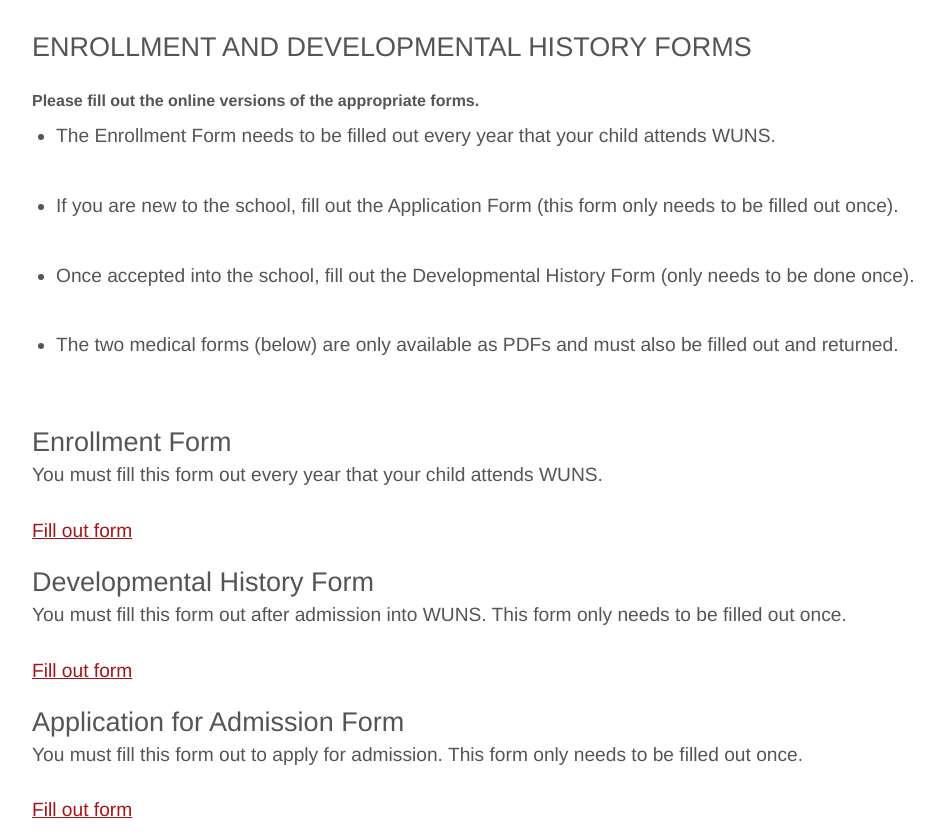
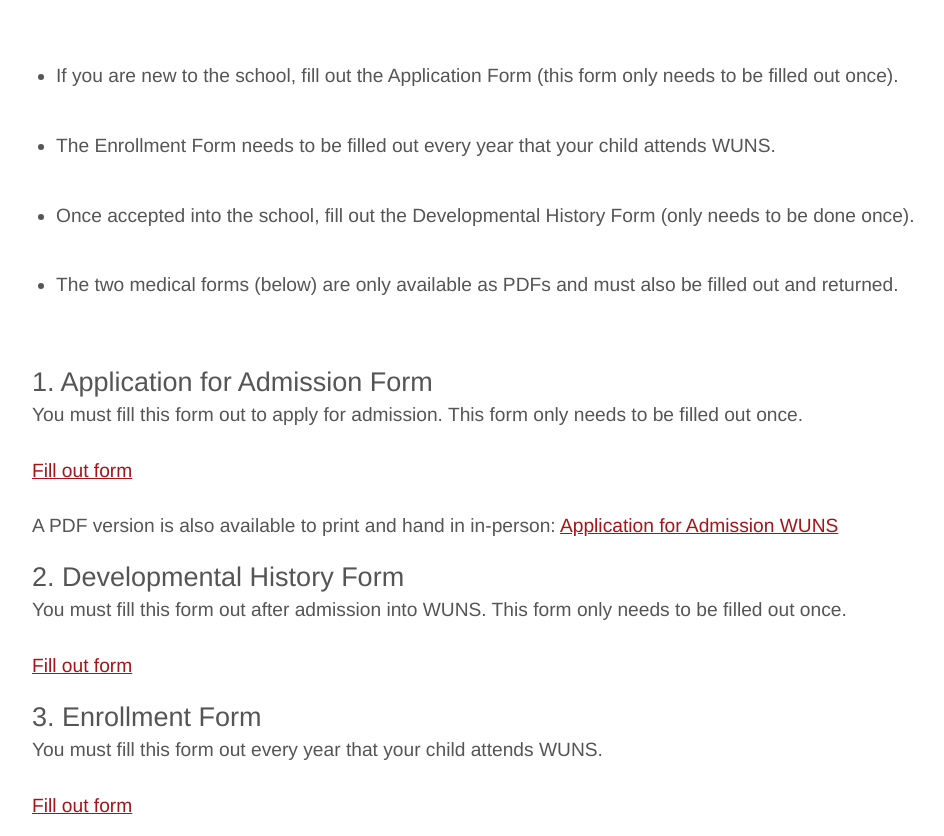
Before and after one commit to CSE256-Fall24/information-foraging-project-natalie-elliot-avery-joel-petra, a website: page files/forms.html in a window 1280 px wide. Shown: the part 91-927 px from the top of the page, without its empty margins (28-972 px from the left). Drawn offline with nearby package versions, Linux system fonts and the light colour scheme; files that its build step writes are made by us from their sources; files whose address does not match are found by name.

Commit message:
admissions

```diff
--- a/files/forms.html
+++ b/files/forms.html
@@ -15,17 +15,15 @@
   <div id="page-content">
     <main>
       <h1>Forms</h1>
-      <h3>ENROLLMENT AND DEVELOPMENTAL HISTORY FORMS</h3>
       <br>
-      <h4>Please fill out the online versions of the appropriate forms.</h4>
       <ul>
+        <li>
+          If you are new to the school, fill out the Application Form (this
+          form only needs to be filled out once).
+        </li>
         <li>
           The Enrollment Form needs to be filled out every year that your
           child attends WUNS.
-        </li>
-        <li>
-          If you are new to the school, fill out the Application Form (this
-          form only needs to be filled out once).
         </li>
         <li>
           Once accepted into the school, fill out the Developmental History
@@ -37,14 +35,19 @@
         </li>
       </ul>
       <br>
-      <h3>Enrollment Form</h3>
+      <h3>1. Application for Admission Form</h3>
       <p>
-        You must fill this form out every year that your child attends WUNS.
+        You must fill this form out to apply for admission. This form only
+        needs to be filled out once.
         <br>
         <br>
-        <a href="files/enroll.html">Fill out form</a>
+        <a href="files/application.html">Fill out form</a>
+        <br>
+        <br>
+        A PDF version is also available to print and hand in in-person:
+        <a class="download" href="downloads/application.pdf" target="_blank">Application for Admission WUNS</a>
       </p>
-      <h3>Developmental History Form</h3>
+      <h3>2. Developmental History Form</h3>
       <p>
         You must fill this form out after admission into WUNS. This form only
         needs to be filled out once.
@@ -52,16 +55,15 @@
         <br>
         <a href="files/developmental">Fill out form</a>
       </p>
-      <h3>Application for Admission Form</h3>
+      <h3>3. Enrollment Form</h3>
       <p>
-        You must fill this form out to apply for admission. This form only
-        needs to be filled out once.
+        You must fill this form out every year that your child attends WUNS.
         <br>
         <br>
-        <a href="files/application.html">Fill out form</a>
+        <a href="files/enroll.html">Fill out form</a>
       </p>
       <h3>
-        The following forms are only available as PDFs and also must be filled
+        4. The following forms are only available as PDFs and also must be filled
         out:
       </h3>
       <br>
```
Also changed, not shown: files/apply.html (+2 -3 lines), files/tuition.html (+1 -1 lines).
